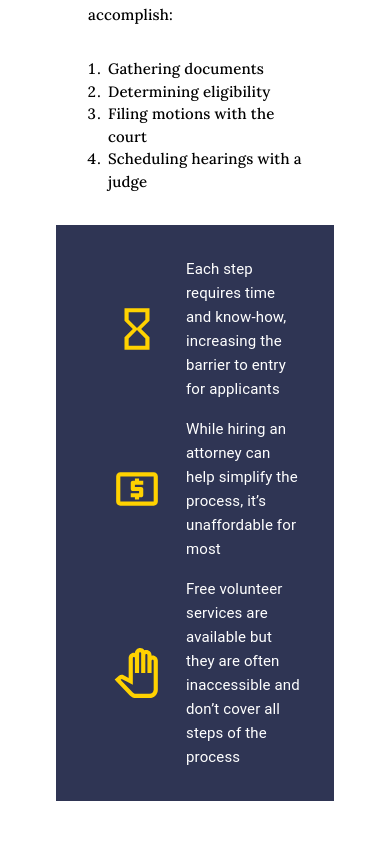
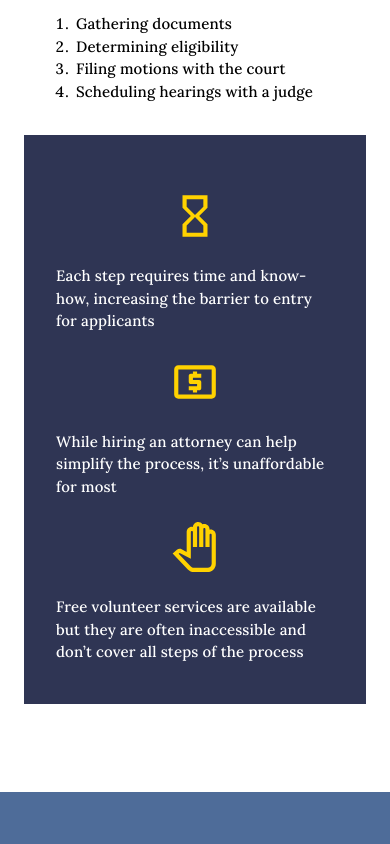
Before and after one commit to openseattle/clearviction-v1, a React (Create React App) app: page /about in a window 390 px wide. Shown: the part 1860-2704 px from the top of the page. Built offline with nearby package versions, Linux system fonts and the light colour scheme.

Commit message:
fix mobile spacing

```diff
--- a/src/Pages/AboutPage.jsx
+++ b/src/Pages/AboutPage.jsx
@@ -5,7 +5,6 @@ import {
   Box,
   makeStyles,
   List,
-  ListItem,
   ListItemIcon,
 } from "@material-ui/core";
 import TeamCard from "../Components/TeamCard";
@@ -53,6 +52,10 @@ const useStyles = makeStyles((theme) => ({
     marginTop: theme.spacing(6),
     marginBottom: theme.spacing(6),
     padding: theme.spacing(5),
+    [theme.breakpoints.down("xs")]: {
+      paddingLeft: theme.spacing(1),
+      paddingRight: theme.spacing(1),
+    }
   },
   theProblemRootleft: {
     backgroundColor: "white",
@@ -70,11 +73,8 @@ const useStyles = makeStyles((theme) => ({
   problemRootRight: {
     backgroundColor: theme.palette.primary.dark,
     color: "white",
-    padding: theme.spacing(2),
-    [theme.breakpoints.up("sm")]: {
-      paddingTop: theme.spacing(4),
-      padding: theme.spacing(3),
-    },
+    padding: theme.spacing(4),
+    paddingBottom: theme.spacing(5),
   },
   problemRightListItem: {
     padding: theme.spacing(3),
@@ -175,8 +175,8 @@ const AboutPage = () => {
                 <Typography className={classes.rootsBodyText} variant="body1">
                   We have identified opportunities to use technology to
                   streamline this process and want to use our resources to
-                  appropriately meet user needs, creating an easier way to vacate
-                  convictions.
+                  appropriately meet user needs, creating an easier way to
+                  vacate convictions.
                 </Typography>
               }
             />
@@ -210,36 +210,39 @@ const AboutPage = () => {
               </Typography>
             </Grid>
             <Grid className={classes.problemRootRight} item sm={12} md={6}>
-              <List>
-                <ListItem>
-                  <ListItemIcon>
+              <Grid container justifyContent="center">
+                <Grid item  md={3} >
                     <HourglassEmpty className={classes.theProblemIcon} />
-                  </ListItemIcon>
-                  <Typography variant="subtitle1">
+                </Grid>
+                <Grid item sm={12} md={8}>
+                  <Typography>
                     Each step requires time and know-how, increasing the barrier
                     to entry for applicants
                   </Typography>
-                </ListItem>
-
-                <ListItem>
+                </Grid>
+                <Grid item md={3}>
                   <ListItemIcon>
                     <LocalAtmOutlined className={classes.theProblemIcon} />
                   </ListItemIcon>
-                  <Typography variant="subtitle1">
+                </Grid>
+                <Grid item sm={12}  md={8} >
+                  <Typography>
                     While hiring an attorney can help simplify the process, it’s
                     unaffordable for most
                   </Typography>
-                </ListItem>
-                <ListItem>
+                </Grid>
+                <Grid item md={3}>
                   <ListItemIcon>
                     <PanToolOutlined className={classes.theProblemIcon} />
                   </ListItemIcon>
-                  <Typography variant="subtitle1">
+                </Grid>
+                <Grid item sm={12}  md={8}>
+                  <Typography>
                     Free volunteer services are available but they are often
                     inaccessible and don’t cover all steps of the process
                   </Typography>
-                </ListItem>
-              </List>
+                </Grid>
+              </Grid>
             </Grid>
           </Grid>
         </Container>
```
